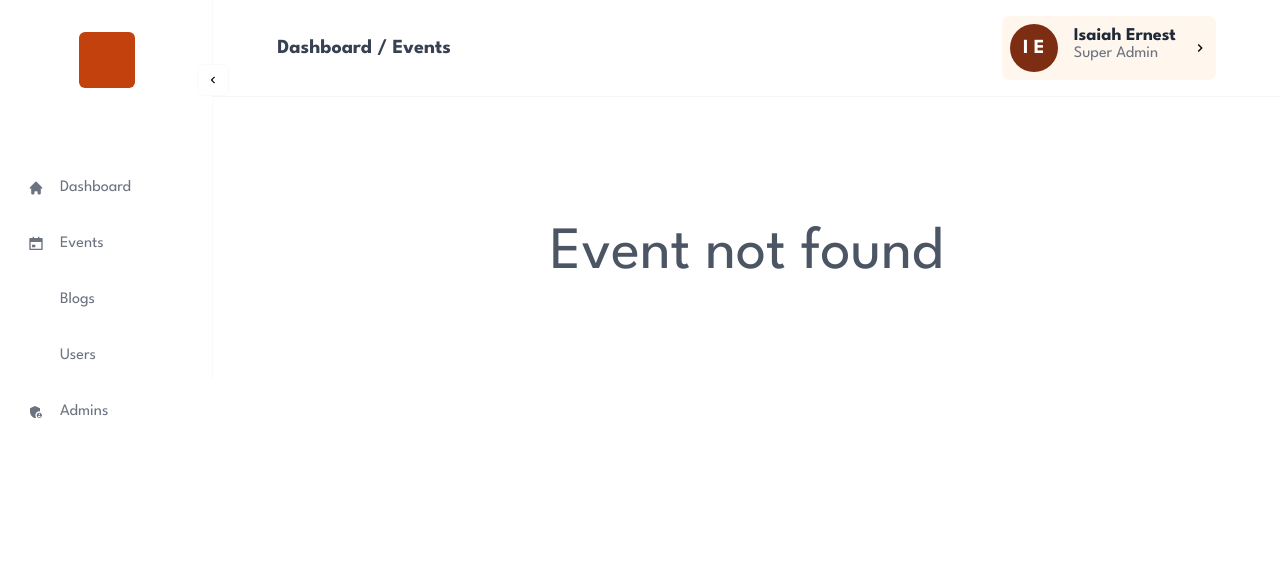
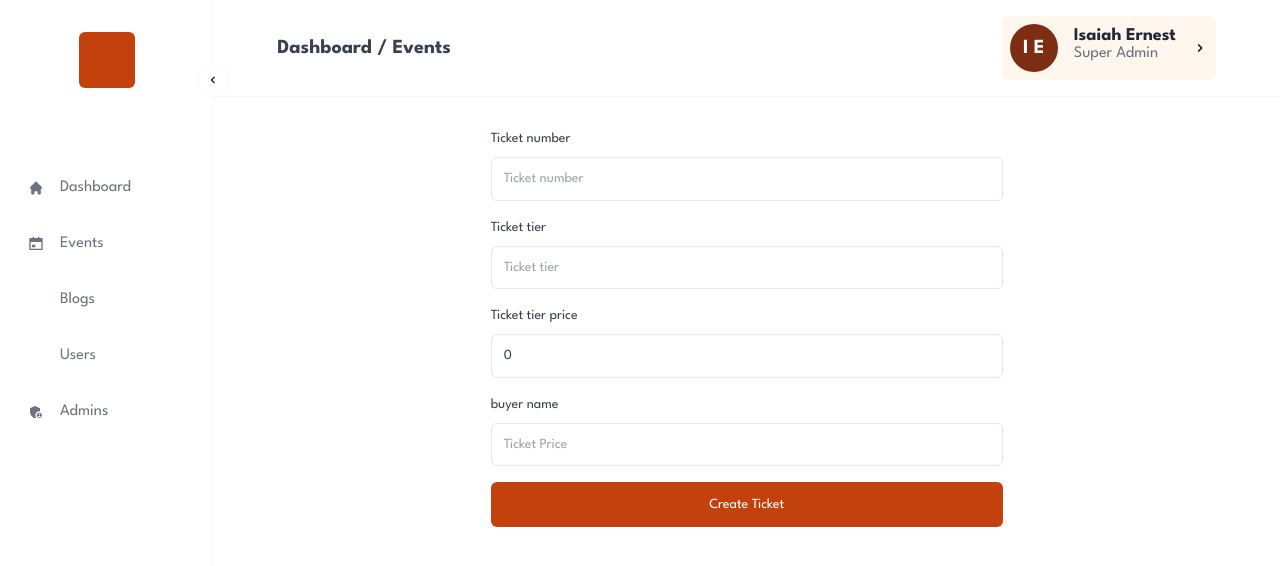
Before and after one commit to ernestechie/fossa-hub, a Next.js app: page /dashboard/events/newticket in a window 1280 px wide. Before the commit this address had no page. Shown: the top 566 px of the page. Built offline with nearby package versions, Linux system fonts and the light colour scheme; some icons are missing.

Commit message:
new ticket form

```diff
--- a/app/components/Events/EventDetails/EventForm/EventForm.tsx
+++ b/app/components/Events/EventDetails/EventForm/EventForm.tsx
@@ -20,20 +20,12 @@ const EventFormComponent: React.FC = () => {
     start_date: new Date(''),
     end_date: new Date(''),
   });
-const [ticketData, setTicketData] = useState({
-number: 0,
-buyer_name:"",
-price: 0,
-tier:"",
-verification_status: false
-})
   const handleChange = (
     e: React.ChangeEvent<
       HTMLInputElement | HTMLSelectElement | HTMLTextAreaElement
     >
   ) => {
     setFormData({ ...formData, [e.target.name]: e.target.value });
-    setTicketData({ ...ticketData, [e.target.name]: e.target.value })
   };
 
   const handleSubmit = (e: React.FormEvent<HTMLFormElement>) => {
@@ -133,62 +125,6 @@ verification_status: false
           id='price'
           name='price'
           value={formData.ticket_price}
-          onChange={handleChange}
-          className=' appearance-none border rounded-md w-full p-3 text-gray-700 leading-tight focus:outline-none'
-          placeholder='Ticket Price'
-        />
-      </div>
-      <div className='mb-4'>
-        <label htmlFor='price' className='block text-gray-700 font-bold mb-2'>
-          Ticket number
-        </label>
-        <input
-          type='number'
-          id='price'
-          name='price'
-          value={ticketData.number}
-          onChange={handleChange}
-          className=' appearance-none border rounded-md w-full p-3 text-gray-700 leading-tight focus:outline-none'
-          placeholder='Ticket number'
-        />
-      </div>
-      <div className='mb-4'>
-        <label htmlFor='price' className='block text-gray-700 font-bold mb-2'>
-          Ticket tier
-        </label>
-        <input
-          type='text'
-          id='price'
-          name='price'
-          value={ticketData.tier}
-          onChange={handleChange}
-          className=' appearance-none border rounded-md w-full p-3 text-gray-700 leading-tight focus:outline-none'
-          placeholder='Ticket tier '
-        />
-      </div>
-      <div className='mb-4'>
-        <label htmlFor='price' className='block text-gray-700 font-bold mb-2'>
-          Ticket tier price
-        </label>
-        <input
-          type='number'
-          id='price'
-          name='price'
-          value={ticketData.price}
-          onChange={handleChange}
-          className=' appearance-none border rounded-md w-full p-3 text-gray-700 leading-tight focus:outline-none'
-          placeholder='Ticket tier price'
-        />
-      </div>
-      <div className='mb-4'>
-        <label htmlFor='price' className='block text-gray-700 font-bold mb-2'>
-          buyer name
-        </label>
-        <input
-          type='text'
-          id='price'
-          name='price'
-          value={ticketData.buyer_name}
           onChange={handleChange}
           className=' appearance-none border rounded-md w-full p-3 text-gray-700 leading-tight focus:outline-none'
           placeholder='Ticket Price'
--- a/app/components/Events/TicketForm/TicketForm.tsx
+++ b/app/components/Events/TicketForm/TicketForm.tsx
@@ -40,7 +40,7 @@ const TicketForm = () => {
               placeholder="Ticket Number"
             />
           </div>
-           <TicketPopup />
+          <TicketPopup />
         </form>
       </div>
     </div>
--- /dev/null
+++ b/app/components/NewTicketForm.tsx
@@ -0,0 +1,95 @@
+"use client"
+import { ChangeEvent, FormEvent, useState } from "react";
+
+const NewTicketForm = () => {
+  const [ticketData, setTicketData] = useState({
+    number: "",
+    tier: "",
+    price: 0,
+    buyer_name:""
+  });
+
+  const handleChange = (
+    e: ChangeEvent<HTMLInputElement | HTMLSelectElement>
+  ) => {
+    const { name, value } = e.target;
+    setTicketData({ ...ticketData, [name]: value });
+  };
+
+  const handleSubmit = (e: FormEvent<HTMLFormElement>) => {
+    e.preventDefault();
+    console.log(ticketData);
+  };
+  return (
+    <>
+    <form className='my-8 w-full max-w-lg mx-auto' onSubmit={handleSubmit}>
+      <div className="mb-4">
+        <label htmlFor="price" className="block text-gray-700 font-bold mb-2">
+          Ticket number
+        </label>
+        <input
+          type="number"
+          id="price"
+          name="price"
+          value={ticketData.number}
+          onChange={handleChange}
+          className=" appearance-none border rounded-md w-full p-3 text-gray-700 leading-tight focus:outline-none"
+          placeholder="Ticket number"
+        />
+      </div>
+      <div className="mb-4">
+        <label htmlFor="price" className="block text-gray-700 font-bold mb-2">
+          Ticket tier
+        </label>
+        <input
+          type="text"
+          id="price"
+          name="price"
+          value={ticketData.tier}
+          onChange={handleChange}
+          className=" appearance-none border rounded-md w-full p-3 text-gray-700 leading-tight focus:outline-none"
+          placeholder="Ticket tier "
+        />
+      </div>
+      <div className="mb-4">
+        <label htmlFor="price" className="block text-gray-700 font-bold mb-2">
+          Ticket tier price
+        </label>
+        <input
+          type="number"
+          id="price"
+          name="price"
+          value={ticketData.price}
+          onChange={handleChange}
+          className=" appearance-none border rounded-md w-full p-3 text-gray-700 leading-tight focus:outline-none"
+          placeholder="Ticket tier price"
+        />
+      </div>
+      <div className="mb-4">
+        <label htmlFor="price" className="block text-gray-700 font-bold mb-2">
+          buyer name
+        </label>
+        <input
+          type="text"
+          id="price"
+          name="price"
+          value={ticketData.buyer_name}
+          onChange={handleChange}
+          className=" appearance-none border rounded-md w-full p-3 text-gray-700 leading-tight focus:outline-none"
+          placeholder="Ticket Price"
+        />
+      </div>
+      <div className='flex items-center justify-center'>
+        <button
+          type='submit'
+          className='bg-orange-700 hover:bg-orange-800 text-white font-bold py-3 px-4 rounded-md focus:outline-none block w-full duration-500'
+        >
+          Create Ticket
+        </button>
+      </div>
+      </form>
+    </>
+  );
+};
+
+export default NewTicketForm;
--- /dev/null
+++ b/app/components/TicketButton.tsx
@@ -0,0 +1,20 @@
+'use client';
+import { useRouter } from 'next/navigation';
+import { PiPlusCircle } from "react-icons/pi";
+const TicketButton = () => {
+  const router = useRouter();
+  function handleClick() {
+    router.push('/dashboard/events/newticket');
+  }
+
+  return (
+    <button
+    onClick={()=>handleClick()}
+     className="flex justify-center m-1 h-8 w-28 space-x-1 items-center font-semibold text-white rounded-md bg-orange-600">
+      <PiPlusCircle  className="h-4 w-4"/>
+      <p>Add Ticket</p>
+    </button>
+  );
+};
+
+export default TicketButton;
--- a/app/dashboard/events/[eventId]/tickets/page.tsx
+++ b/app/dashboard/events/[eventId]/tickets/page.tsx
@@ -1,38 +1,41 @@
-import PopupMenu from '@/app/components/Events/PopupMenu/PopUp';
-import TicketForm from '@/app/components/Events/TicketForm/TicketForm';
-import { parseDate } from '@/helpers/parseDate';
-import { getEventById } from '@/libs/events';
-import { ITicket } from '@/models/tickets';
-import React from 'react';
+import PopupMenu from "@/app/components/Events/PopupMenu/PopUp";
+import TicketForm from "@/app/components/Events/TicketForm/TicketForm";
+import TicketButton from "@/app/components/TicketButton";
+import { parseDate } from "@/helpers/parseDate";
+import { getEventById } from "@/libs/events";
+import { ITicket } from "@/models/tickets";
+
+import React from "react";
+
 
 const data = [
   {
-    _id: '1',
+    _id: "1",
     number: 3,
-    tier: 'Regular',
+    tier: "Regular",
     price: 5000,
-    buyer_name: 'Lucky George',
-    purchase_date: new Date('07-22-23'),
+    buyer_name: "Lucky George",
+    purchase_date: new Date("07-22-23"),
     verification_status: false,
   },
   {
-    _id: '2',
+    _id: "2",
     number: 7,
-    tier: 'VVIP',
+    tier: "VVIP",
     price: 12000,
-    buyer_name: 'Isaiah Ernest',
-    purchase_date: new Date('08-20-23'),
+    buyer_name: "Isaiah Ernest",
+    purchase_date: new Date("08-20-23"),
     verification_status: true,
   },
 ];
 
 const columns = [
-  { label: 'Order ID', key: '_id' },
-  { label: 'Ticket NO', key: 'number' },
-  { label: 'Ticket Tier', key: 'tier' },
-  { label: 'Buyer Name', key: 'buyer_name' },
-  { label: 'Purchase Date', key: 'purchase_date' },
-  { label: 'Status', key: 'verification_status' },
+  { label: "Order ID", key: "_id" },
+  { label: "Ticket NO", key: "number" },
+  { label: "Ticket Tier", key: "tier" },
+  { label: "Buyer Name", key: "buyer_name" },
+  { label: "Purchase Date", key: "purchase_date" },
+  { label: "Status", key: "verification_status" },
 ];
 
 interface ColumnType {
@@ -42,21 +45,21 @@ interface ColumnType {
 
 const EventTickets = ({ params }: { params: { eventId: string } }) => {
   const currentId = params.eventId;
-
   const currentEvent = getEventById(currentId);
 
   return (
     <>
       <TicketForm />
-      <div className='mt-8 container mx-auto'>
-        <div className='rounded-xl border-[1px] border-gray-100'>
-          <table className='table w-full border-collapse'>
+      <div className="flex flex-col mt-8 container mx-auto">
+        <TicketButton />
+        <div className="rounded-xl border-[1px] border-gray-100">
+          <table className="table w-full border-collapse">
             <thead>
-              <tr className='bg-gray-100'>
+              <tr className="bg-gray-100">
                 {columns.map((column) => (
                   <th
                     key={column.key}
-                    className='p-4 text-left font-semibold border border-gray-200'
+                    className="p-4 text-left font-semibold border border-gray-200"
                   >
                     {column.label}
                   </th>
@@ -68,25 +71,25 @@ const EventTickets = ({ params }: { params: { eventId: string } }) => {
               {data.map((row: ITicket) => (
                 <tr
                   key={row._id}
-                  className='hover:bg-gray-50 text-gray-800 border border-b-gray-100 rounded-xl'
+                  className="hover:bg-gray-50 text-gray-800 border border-b-gray-100 rounded-xl"
                 >
-                  <td className='p-4'>{row._id}</td>
-                  <td className='p-4'>{row.number}</td>
-                  <td className='p-4'>{row.tier}</td>
-                  <td className='p-4'>{row.buyer_name}</td>
-                  <td className='p-4'>{parseDate(row.purchase_date)}</td>
-                  <td className='p-4'>
+                  <td className="p-4">{row._id}</td>
+                  <td className="p-4">{row.number}</td>
+                  <td className="p-4">{row.tier}</td>
+                  <td className="p-4">{row.buyer_name}</td>
+                  <td className="p-4">{parseDate(row.purchase_date)}</td>
+                  <td className="p-4">
                     {row.verification_status ? (
-                      <span className='px-6 py-2 bg-green-100 text-green-700 font-medium rounded-full'>
+                      <span className="px-6 py-2 bg-green-100 text-green-700 font-medium rounded-full">
                         Verified
                       </span>
                     ) : (
-                      <span className='px-6 py-2 bg-orange-100 text-orange-600 font-medium rounded-full'>
+                      <span className="px-6 py-2 bg-orange-100 text-orange-600 font-medium rounded-full">
                         Unverified
                       </span>
                     )}
                   </td>
-                  <td className='py-2 px-4 text-gray-700'>
+                  <td className="py-2 px-4 text-gray-700">
                     <PopupMenu />
                   </td>
                 </tr>
--- /dev/null
+++ b/app/dashboard/events/newticket/page.tsx
@@ -0,0 +1,5 @@
+import NewTicketForm from "@/app/components/NewTicketForm";
+
+export default function NewEvent() {
+    return <NewTicketForm />
+  }
```
